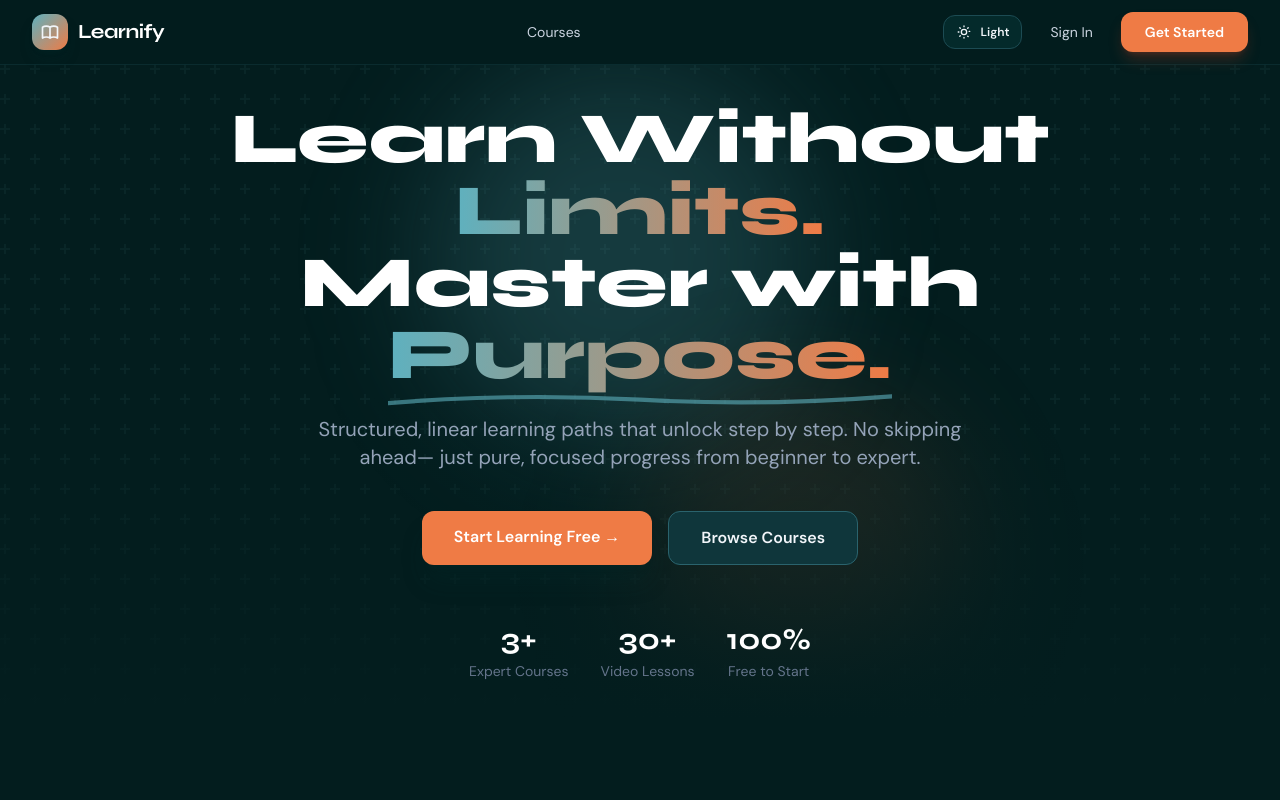
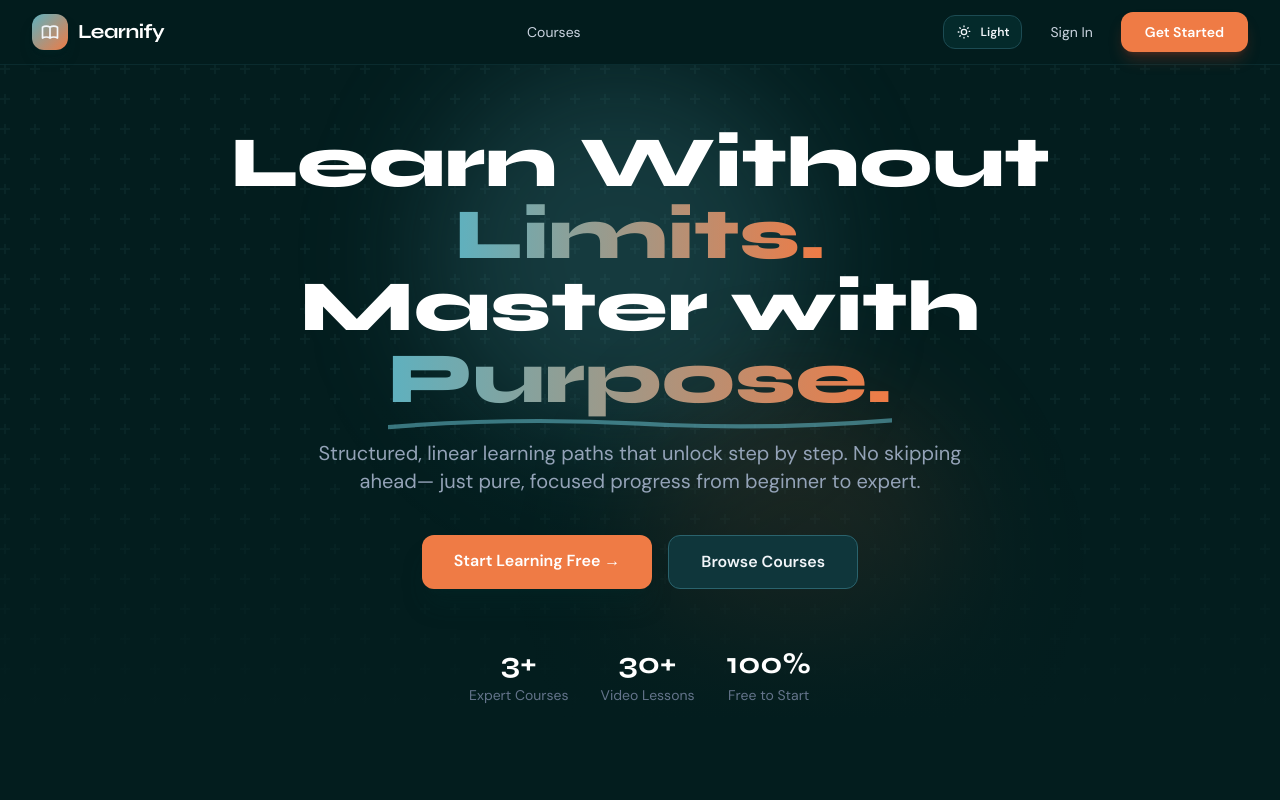
Before and after one commit to AbhinavKG27/learnify-lms, a Next.js app in the folder frontend/: page / in a window 1280 px wide. Shown: the top 800 px of the page. Built offline with nearby package versions, Linux system fonts and the light colour scheme; no server answers.

Commit message:
Updated Code

```diff
--- a/frontend/pages/index.js
+++ b/frontend/pages/index.js
@@ -16,7 +16,7 @@ const HeroSection = () => (
     <div className="absolute bottom-0 right-1/4 w-80 h-80 bg-cta-500/15 rounded-full filter blur-3xl" />
     <div className="absolute inset-0 bg-gradient-to-b from-transparent via-transparent to-surface-950" />
 
-    <div className="relative z-10 max-w-5xl mx-auto px-4 sm:px-6 lg:px-8 text-center">
+    <div className="relative z-10 max-w-5xl mx-auto px-4 sm:px-6 lg:px-8 text-center pt-8 sm:pt-12">
       <h1 className="font-display font-extrabold text-5xl sm:text-6xl lg:text-7xl text-primary-900 dark:text-white leading-[1.05] mb-6 animate-fade-up">
         Learn Without{' '}
         <span className="text-gradient">Limits.</span>
```
